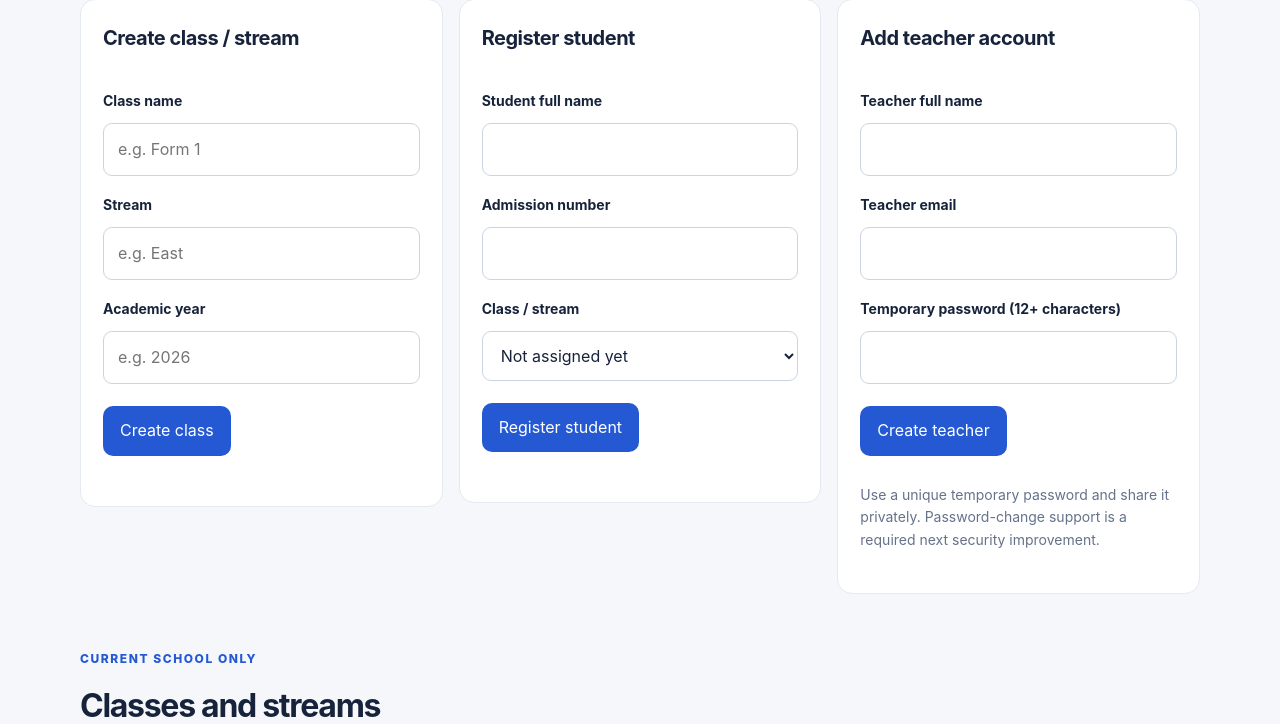
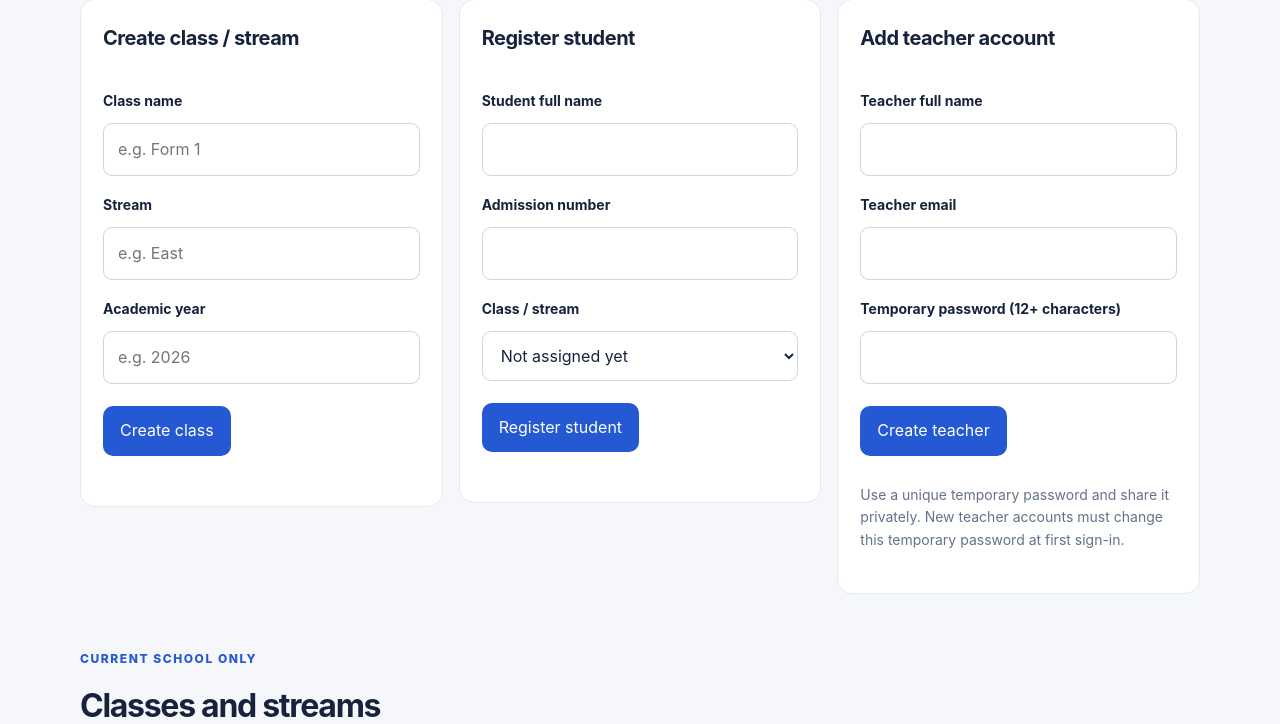
Before and after one commit to sarateoguye-sudo/schoolar-tacker, a Flask app: template templates/school_data.html in a window 1280 px wide. Shown: the part 499-1223 px from the top of the page. Run offline with Flask 3, Linux system fonts and the light colour scheme; the template is opened without the code that fills it, so the values that code supplies are empty.

Commit message:
Clarify first-sign-in password change

```diff
--- a/templates/school_data.html
+++ b/templates/school_data.html
@@ -29,7 +29,7 @@
 <label for="teacher_name">Teacher full name</label><input id="teacher_name" name="teacher_name" maxlength="120" required>
 <label for="teacher_email">Teacher email</label><input id="teacher_email" name="teacher_email" type="email" maxlength="254" required>
 <label for="teacher_password">Temporary password (12+ characters)</label><input id="teacher_password" name="teacher_password" type="password" minlength="12" autocomplete="new-password" required>
-<button class="primary-button" type="submit">Create teacher</button></form><p class="muted-small">Use a unique temporary password and share it privately. Password-change support is a required next security improvement.</p></article>
+<button class="primary-button" type="submit">Create teacher</button></form><p class="muted-small">Use a unique temporary password and share it privately. New teacher accounts must change this temporary password at first sign-in.</p></article>
 </section>
 <section class="modules">
 <div class="section-heading"><p class="eyebrow">CURRENT SCHOOL ONLY</p><h2>Classes and streams</h2></div>
```
